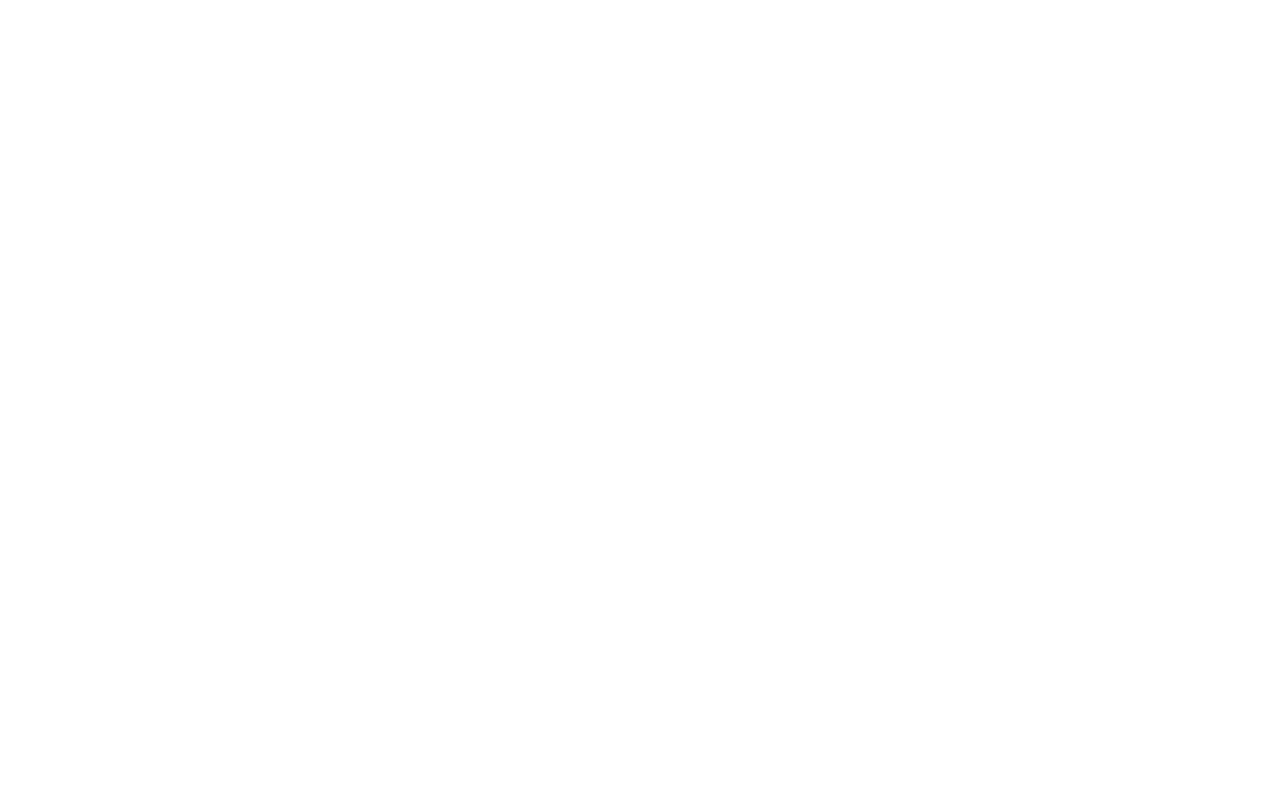
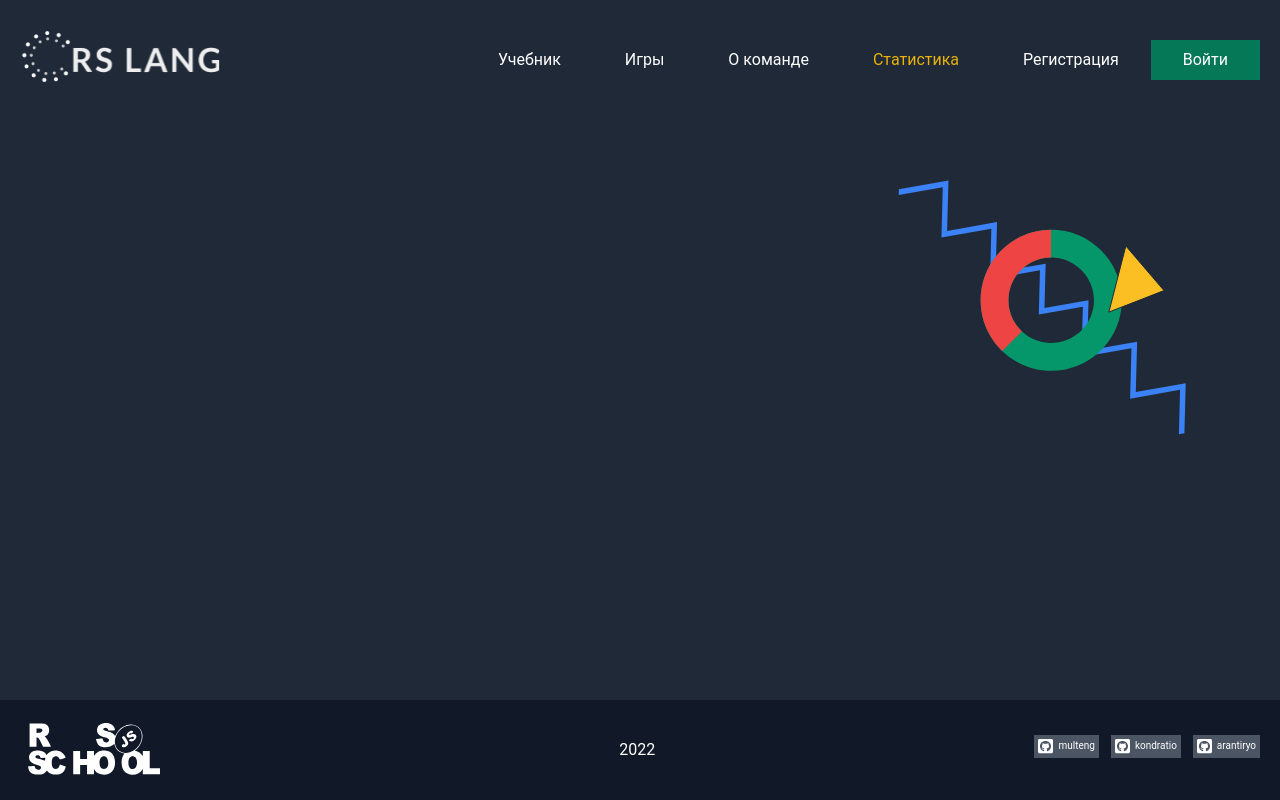
Before and after one commit to Arantiryo/rs-lang, a React (Create React App) app in the folder rs-lang/: page /statistics in a window 1280 px wide. Built offline with nearby package versions, Linux system fonts and the light colour scheme.

Commit message:
feat: create basic structure of the statistics page

```diff
--- /dev/null
+++ b/rs-lang/src/Containers/Statistics/GeneralStats/GeneralStats.tsx
@@ -0,0 +1,16 @@
+import pseudo1 from "../../../assets/svg/statistics__pseudo1.svg";
+
+export default function GeneralStats() {
+  return (
+    <div
+      className={`relative flex justify-center gap-4 flex-wrap
+        lg:justify-start`}
+    >
+      <img
+        className="absolute hidden md:block md:top-[40px] md:right-[50px]"
+        src={pseudo1}
+        alt="pseudo element"
+      />
+    </div>
+  );
+}
--- /dev/null
+++ b/rs-lang/src/Containers/Statistics/Statistics.tsx
@@ -0,0 +1,22 @@
+import Header from "../../components/Header/Header";
+import Main from "../../components/Main/Main";
+import Footer from "../../components/Footer/Footer";
+import GeneralStats from "./GeneralStats/GeneralStats";
+
+export default function Statistics() {
+  return (
+    <div className="h-screen flex flex-col">
+      <div className="bg-gray-800 w-full">
+        <Header />
+      </div>
+      <div className="bg-gray-800 grow-[2]">
+        <Main className="h-full">
+          <GeneralStats />
+        </Main>
+      </div>
+      <div className="bg-gray-900 w-full">
+        <Footer />
+      </div>
+    </div>
+  );
+}
--- a/rs-lang/src/Routes/Routes.tsx
+++ b/rs-lang/src/Routes/Routes.tsx
@@ -5,6 +5,7 @@ import Games from "../Containers/Games/Games";
 import Home from "../Containers/Home/Home";
 import Login from "../Containers/Login/Login";
 import Signup from "../Containers/Signup/Signup";
+import Statistics from "../Containers/Statistics/Statistics";
 import Team from "../Containers/Team/Team";
 import TextbookPage from "../Containers/TextbookPage/TextbookPage";
 
@@ -32,6 +33,9 @@ export default function Routes() {
       <Route exact path="/team">
         <Team />
       </Route>
+      <Route exact path="/statistics">
+        <Statistics />
+      </Route>
     </Switch>
   );
 }
```
Also changed, not shown: rs-lang/src/assets/svg/statistics__pseudo1.svg (added).
